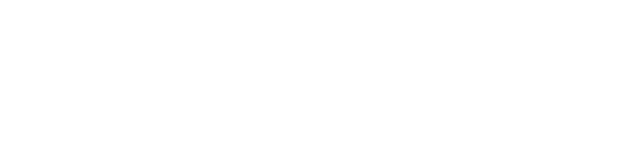
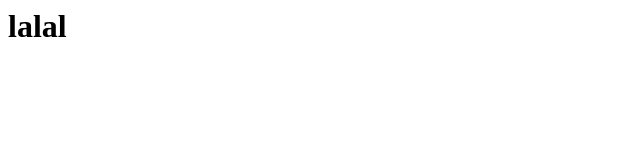
Before and after one commit to MYRon-TO/DataVisualization, a plain HTML site: page index.html in a window 1280 px wide. Shown: the whole page, without its empty margins (0-640 px from the left). Drawn offline with Linux system fonts and the light colour scheme.

Commit message:
test github page

```diff
--- a/index.html
+++ b/index.html
@@ -2,5 +2,7 @@
 <head>
     <meta charset="utf-8">
 </head>
-    <title>Home</title>
+<body>
+    <h1>lalal</h1>
+</body>
 </html>
```
